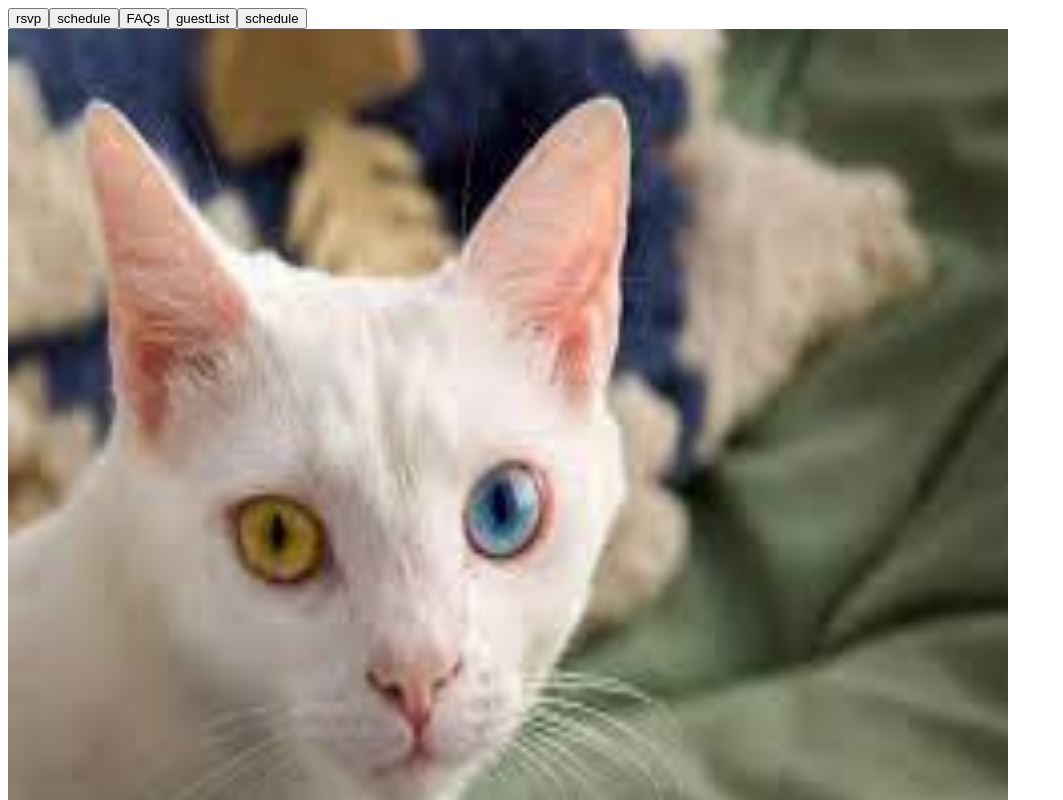
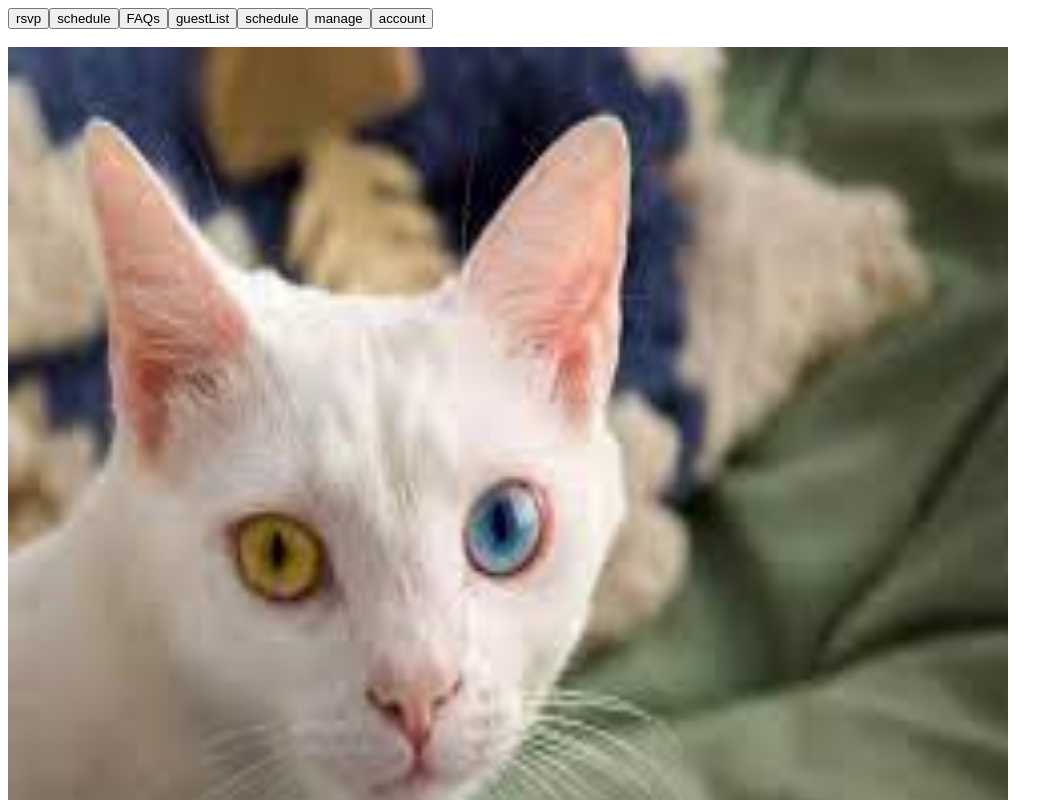
Before and after one commit to icode2code/weddingday, a Next.js app: page / in a window 1280 px wide. Shown: the top 800 px of the page, without its empty margins (0-1063 px from the left). Built offline with nearby package versions, Linux system fonts and the light colour scheme.

Commit message:
added account - for rsvp guests to manage their accounts

```diff
--- a/pages/index.js
+++ b/pages/index.js
@@ -5,7 +5,7 @@ import Layout from '../components/layout';
 import NavigatePage from '@/components/navigation';
 
 const testPages = {
-    paths: ["FAQs", "rsvp", "schedule","guestList", "travel", "admin", "home"],
+    paths: ["FAQs", "rsvp", "schedule","guestList", "travel", "account", "admin", "home"],
 };
 
 export default function HomePage() {
@@ -21,25 +21,10 @@ export default function HomePage() {
                     <NavigatePage pageName="FAQs"></NavigatePage>
                     <NavigatePage pageName="guestList"></NavigatePage>
                     <NavigatePage pageName="schedule"></NavigatePage>
-                    {/* <button>
-                        <NavigatePage pageName={testPages.paths[1]}>{testPages.paths[1]}</NavigatePage>
-                    </button>
-                    <button>
-                        <NavigatePage pageName={testPages.paths[2]}>{testPages.paths[2]}</NavigatePage>
-                    </button>
-                    <button>
-                        <NavigatePage pageName={testPages.paths[3]}>{testPages.paths[3]}</NavigatePage>
-                    </button>
-                    <button>
-                        <NavigatePage pageName={testPages.paths[4]}>{testPages.paths[4]}</NavigatePage>
-                    </button>
-                    <button>
-                        <NavigatePage pageName={testPages.paths[5]}>{testPages.paths[5]}</NavigatePage>
-                    </button>
-                    <button>
-                        <NavigatePage pageName={testPages.paths[6]}>{testPages.paths[6]}</NavigatePage>
-                    </button> */}
+                    <NavigatePage pageName="manage"></NavigatePage>
+                    <NavigatePage pageName="account"></NavigatePage>
                 </div>
+                <br/>
                 <ImageBig></ImageBig>
             </Layout>
         </div>
```
